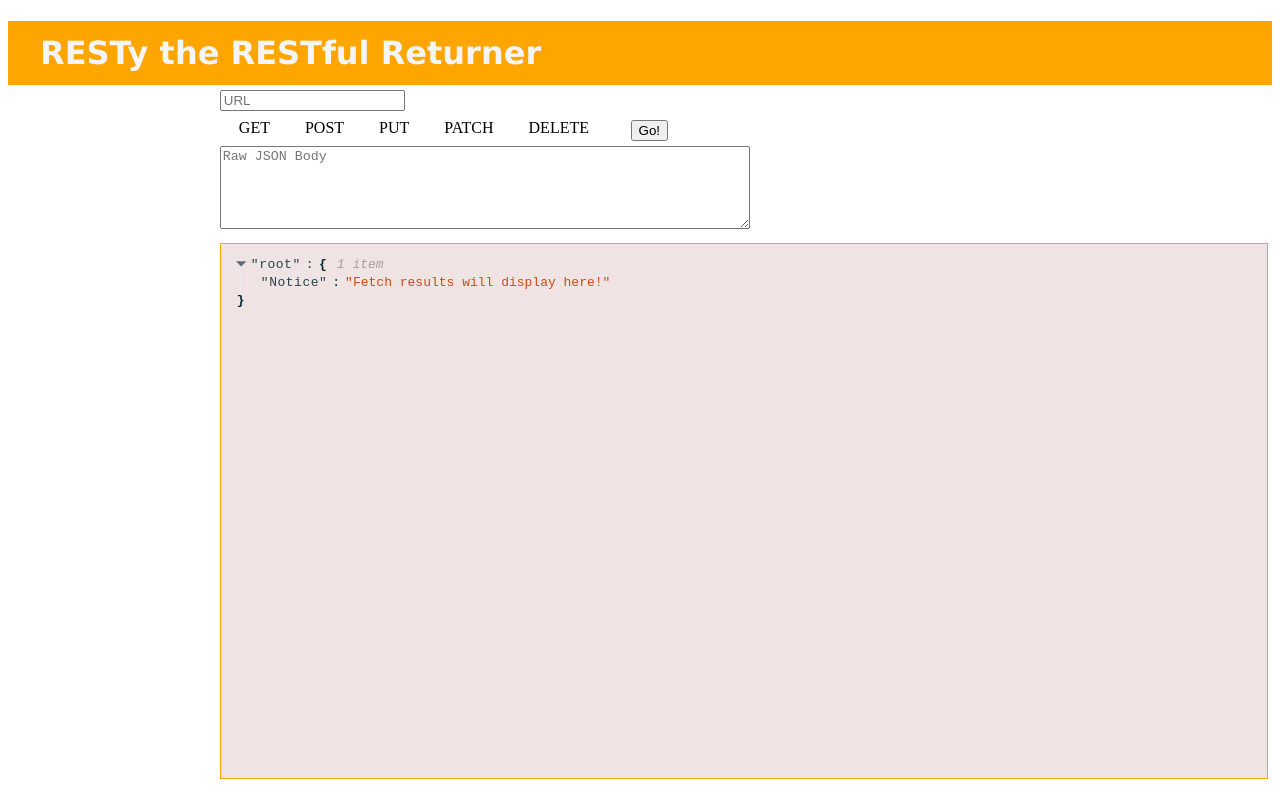
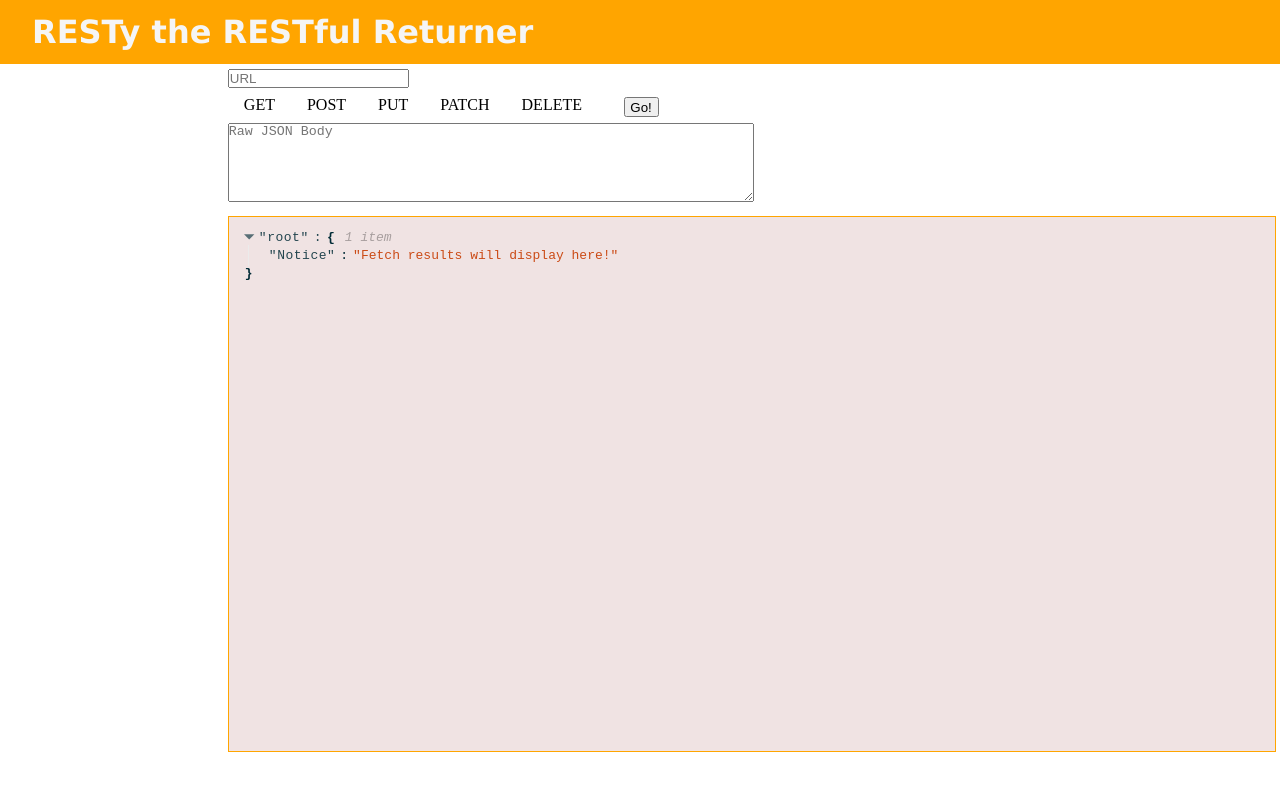
Before and after one commit to prudhomk/RESTy, a React app: page / in a window 1280 px wide. Built offline with nearby package versions, Linux system fonts and the light colour scheme.

Commit message:
more styling

```diff
--- a/src/components/Display/Display.css
+++ b/src/components/Display/Display.css
@@ -2,6 +2,7 @@
     background-color: rgb(240, 227, 227);
     height: 39.7vw;
     margin-top: 10px;
+    margin-left: 1.0vw;
     margin-right: .3vw;
     margin-bottom: .3vw;
     border: 1px solid orange;
--- a/src/components/Form/Form.css
+++ b/src/components/Form/Form.css
@@ -1,5 +1,6 @@
 .Form {
     margin-right: 0.3vw;
+    margin-left: 1.0vw;
     width: 81.9vw;
     display: flex;
     flex-direction: column;
@@ -32,6 +33,8 @@
 
 .Form button {
     margin-left: 2vw;
+    width: 35px;
+    height: 20px;
 }
 
 .Form textarea {
--- a/src/components/History/HistoryList.css
+++ b/src/components/History/HistoryList.css
@@ -1,16 +1,17 @@
 .History{
     width: 17.5vw;
-    margin: 2px;
+    margin: 5px;
     display: flex;
     flex-direction: column;
+    margin-right: 5px;
 }
 
-li .History{
-      background-color: #204060;
+.History li {
+      background-color: orange;
       color: white;
       width: 17vw;
       font-size: 13.5px;
-      margin: 2px;
+      margin: 5px;
       padding: 5px;
       border-radius: 5px;
       border: 1px solid lightgray;
--- a/src/containers/Resty/Resty.css
+++ b/src/containers/Resty/Resty.css
@@ -1,3 +1,8 @@
+* {
+    padding: 0;
+    margin: 0;
+}
+
 .Resty {
     display: flex;
     width: auto;
```
